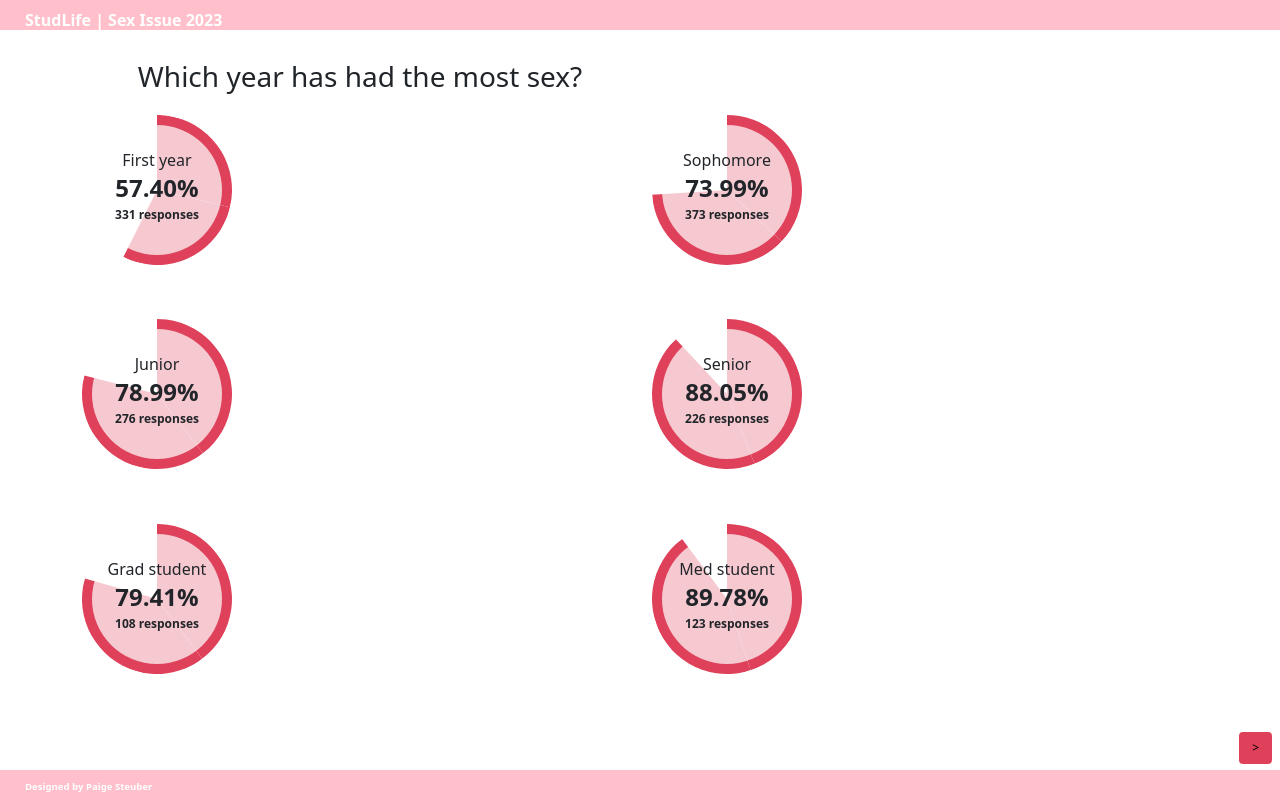
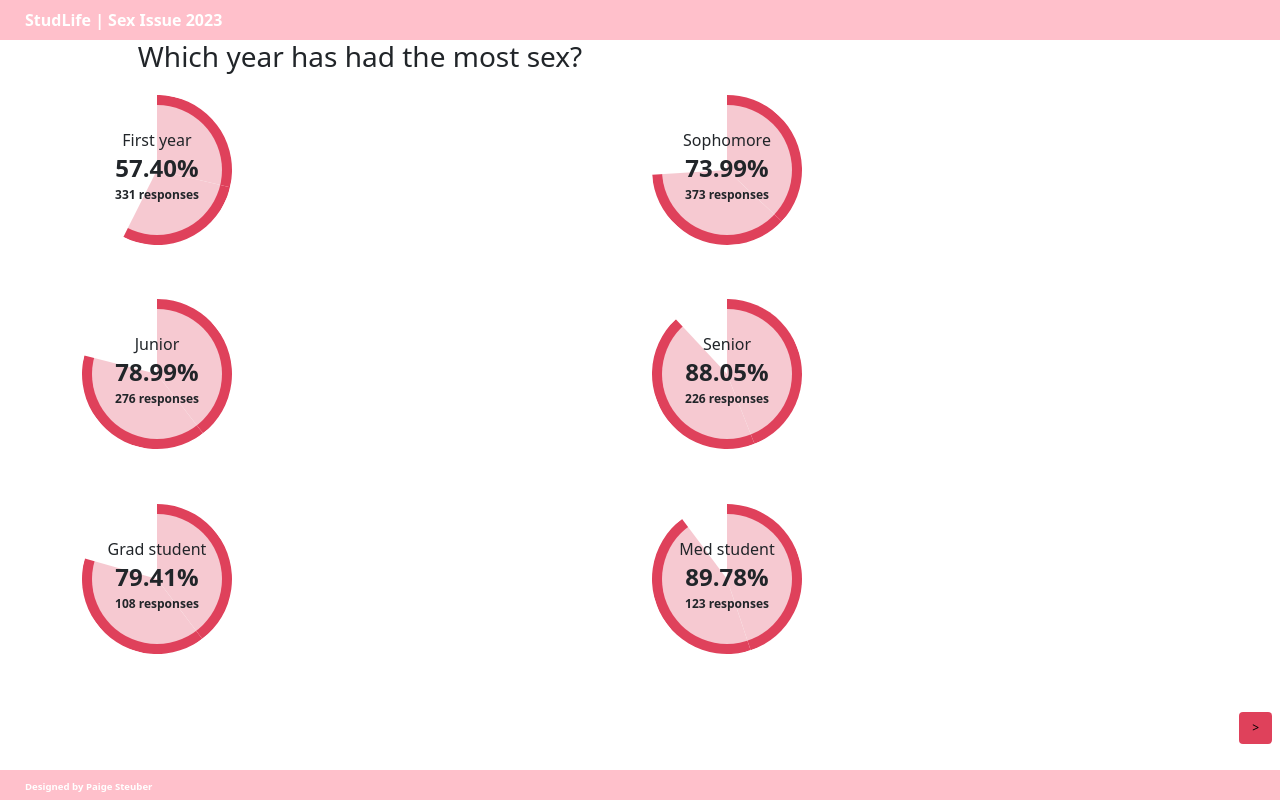
Before and after one commit to student-life-newspaper/sex-issue-23, a plain HTML site: page 2sexbyyear.html in a window 1280 px wide. Drawn offline with nearby package versions, Linux system fonts and the light colour scheme; a script that the page names is missing.

Commit message:
Update styles.css

```diff
--- a/css/styles.css
+++ b/css/styles.css
@@ -94,8 +94,8 @@ h2 {
 }
 
 
-header {
-    height: 60px;
+header nav {
+    height: 40px !important;
     width: 100%;
 }
 
```
